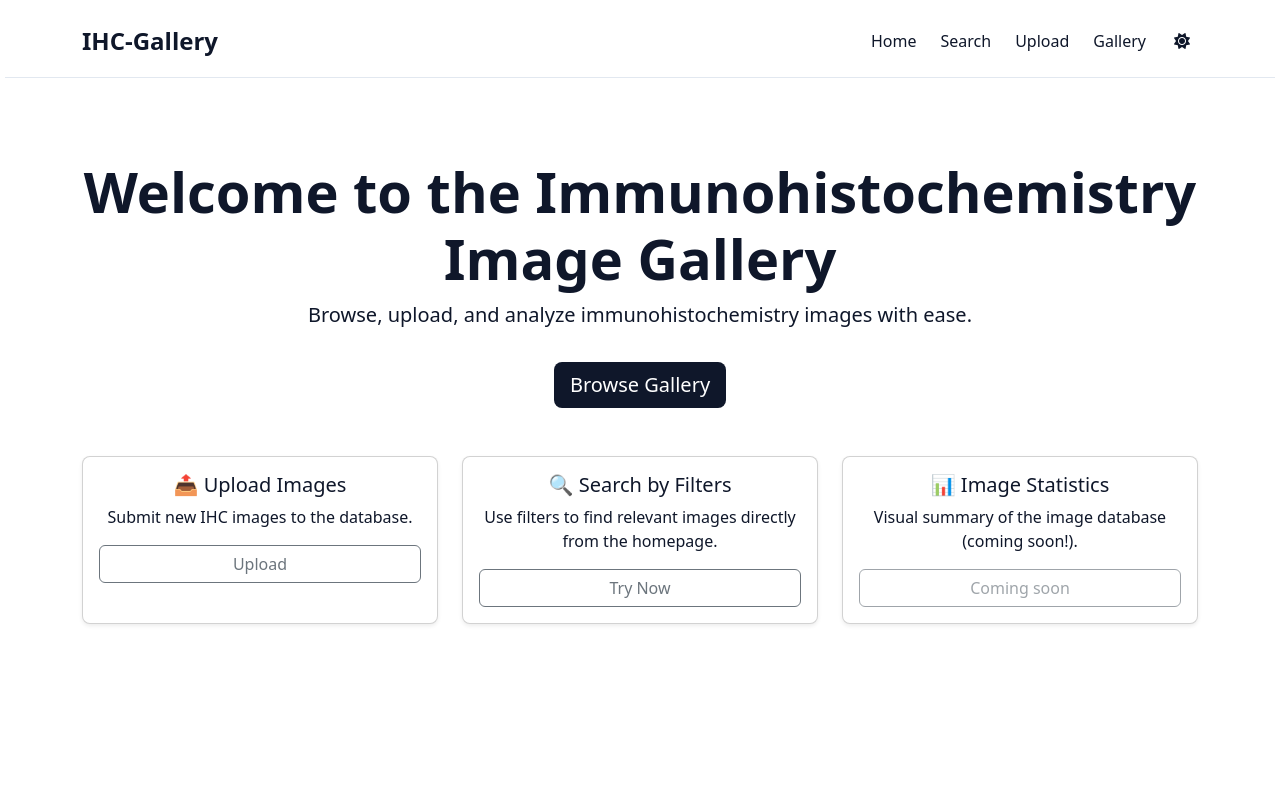
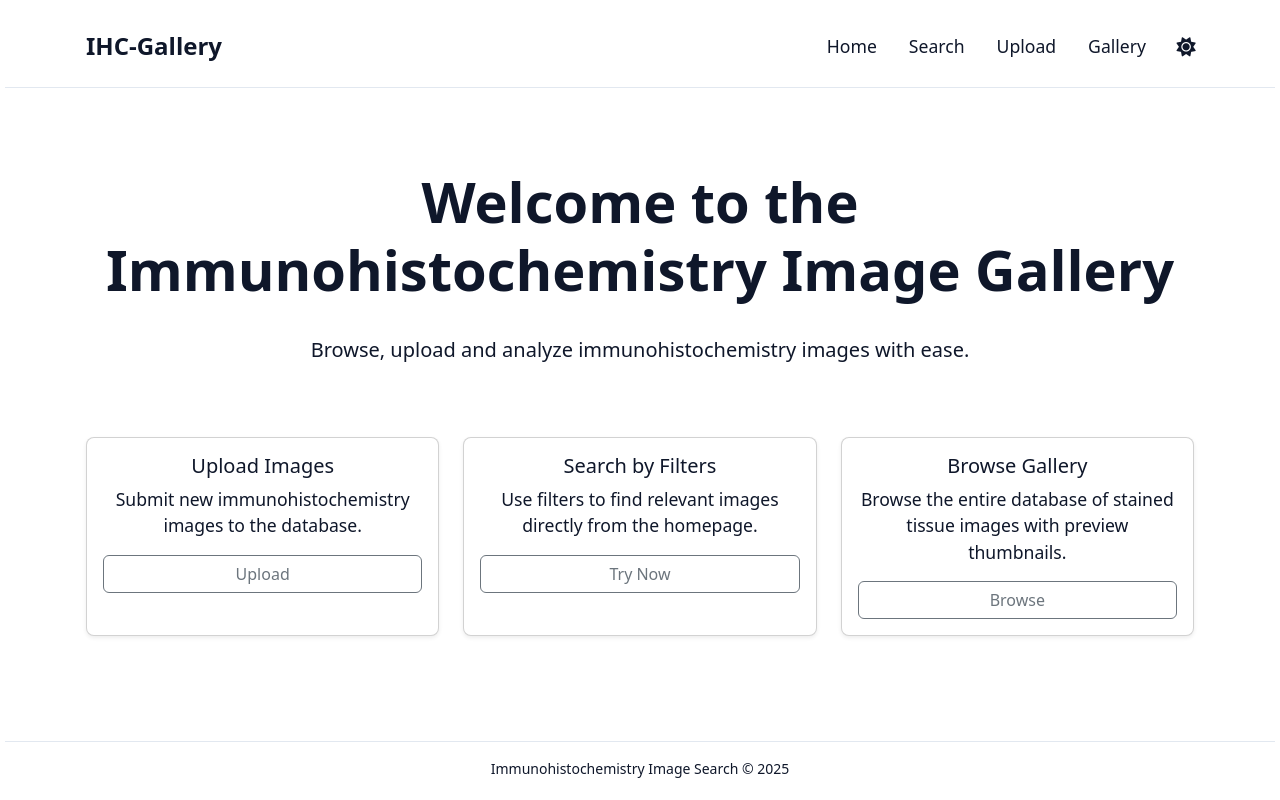
Before and after one commit to emmicamilla/emmicamilla.github.io, a Flask app: page / in a window 1280 px wide. Run offline with Flask 3, Linux system fonts and the light colour scheme; some libraries are stand-ins or nearby versions.

Commit message:
final desing

```diff
--- a/app/static/styles.css
+++ b/app/static/styles.css
@@ -1,30 +1,12 @@
-/* ========== Perusasetukset ========== */
-* {
-  box-sizing: border-box;
-}
-
-body {
-  padding: 5px;
-  font-family: var(--font-sans);
-  background-color: var(--background);
-  color: var(--foreground);
-  min-height: 100vh;
-  display: flex;
-  flex-direction: column;
-  transition: background-color 0.3s, color 0.3s;
-}
-
 /* ========== Muuttujat (teemat) ========== */
 :root {
   --font-sans: system-ui, -apple-system, BlinkMacSystemFont, 'Segoe UI', Roboto, 'Helvetica Neue', Arial, sans-serif;
-
-  /* Light theme */
   --background: #ffffff;
   --foreground: #0f172a;
   --card: #ffffff;
   --card-foreground: #0f172a;
   --border: #e2e8f0;
-  --input: #e2e8f0;
+  --input: #f1f5f9;
   --primary: #0f172a;
   --primary-foreground: #ffffff;
   --secondary: #f1f5f9;
@@ -57,23 +39,96 @@ body {
   --muted-foreground: #94a3b8;
 }
 
-/* ========== Rakenne ========== */
+/* ========== Perusasetukset ========== */
+* {
+  box-sizing: border-box;
+}
 
 
-@media (max-width: 768px) {
-  .container {
-    margin: 10px;
-    padding: 5px;
+/* Piilota normaali nav mobiilissa */
+@media (max-width: 767px) {
+  nav {
+    display: none; /* Desktop-navigaation piilotus mobiilissa */
+  }
+
+  .mobile-menu-button {
+    display: inline-block !important; /* Näytä menu-painike mobiilissa */
+  }
+
+  .mobile-menu {
+    display: flex; /* Varmista, että mobile menu on olemassa ja piilossa (transform: translateX(100%)) */
   }
 }
 
+/* Desktopissa mobile menu on piilossa */
+@media (min-width: 768px) {
+  .mobile-menu {
+    display: none !important; /* Ei näytetä mobile menu desktopissa */
+  }
+  .mobile-menu-button {
+    display: none !important; /* Piilota menu-painike desktopissa */
+  }
+}
+
+
+body {
+  padding: 5px;
+  font-family: var(--font-sans);
+  background-color: var(--background);
+  color: var(--foreground);
+  min-height: 100vh;
+  display: flex;
+  flex-direction: column;
+  font-size: clamp(0.9rem, 1vw + 0.5rem, 1.1rem);
+  transition: background-color 0.3s, color 0.3s;
+}
+
+/* ========== Lomakkeiden perusasetukset ========== */
+input[type="text"],
+input[type="email"],
+input[type="password"],
+select,
+textarea {
+  background-color: var(--input);
+  color: var(--foreground);
+  border: 1px solid var(--border);
+  border-radius: var(--radius);
+  padding: 0.25rem 0.5rem;
+  width: 100%;
+  appearance: none; /* poistaa oletusnuolen */
+}
+
+input::placeholder {
+  color: var(--muted-foreground);
+}
+
+.dark select {
+  background-color: var(--card);
+}
+
+/* ========== Layout ========== */
 main {
-  flex: 1;
+  flex: auto;
   padding: 2rem 0;
 }
 
+.container {
+  margin: 0 auto;
+  padding: 0 1rem;
+}
 
 /* ========== Navigointi ========== */
+header {
+  border-bottom: 1px solid var(--border);
+}
+
+.header-content {
+  display: flex;
+  justify-content: space-between;
+  align-items: center;
+  padding: 1rem 0;
+}
+
 .nav-container {
   display: flex;
   align-items: center;
@@ -86,9 +141,14 @@ nav {
 nav a {
   color: var(--foreground);
   text-decoration: none;
-  padding: 0.5rem 0.75rem;
+  padding: 0.75rem 1rem;
   border-radius: var(--radius);
   transition: background-color 0.2s;
+}
+
+nav a:focus-visible {
+  outline: 2px solid var(--primary);
+  outline-offset: 2px;
 }
 
 nav a:hover {
@@ -304,12 +336,17 @@ select {
   background-size: 1rem;
 }
 
-.dark select {
-  background-color: var(--card);
+/* ========== Painikkeet ========== */
+button,
+.btn-outline,
+.btn-primary {
+  padding: 0.5rem 1rem;
+  border-radius: var(--radius);
+  font-size: 0.875rem;
+  font-weight: 500;
+  cursor: pointer;
+  transition: background-color 0.2s;
 }
-
-/* ========== Painikkeet ========== */
-
 
 .btn-outline {
   background-color: transparent;
@@ -344,11 +388,22 @@ select {
   display: flex;
   align-items: center;
   justify-content: center;
+  position: relative;
+
+}
+.theme-toggle:hover {
+  background-color: var(--accent);
+}
+
+.sun-icon, .moon-icon {
+  font-size: 1.2rem;
+  transition: transform 0.3s, opacity 0.3s;
 }
 
 .sun-icon {
   opacity: 1;
   transform: rotate(0) scale(1);
+  position: absolute;
 }
 
 .moon-icon {
@@ -367,14 +422,12 @@ select {
   transform: rotate(0) scale(1);
 }
 
-.mobile-menu,
-.overlay {
-  display: none; /* oletuksena piilotettu */
+
+/* ========== Footer ========== */
+.footer {
+  text-align: center;
+  padding: 1rem;
+  font-size: 0.875rem;
+  border-top: 1px solid var(--border);
+  padding: 1rem 0;
 }
-
-@media (max-width: 768px) {
-  .mobile-menu,
-  .overlay {
-    display: block; /* näkyy vain mobiilissa */
-  }
-}
--- a/app/templates/base.html
+++ b/app/templates/base.html
@@ -2,42 +2,53 @@
 <html lang="en">
 
 <head>
-  <meta charset="UTF-8">
-  <meta name="viewport" content="width=device-width, initial-scale=1.0">
+  <meta charset="UTF-8" />
+  <meta name="viewport" content="width=device-width, initial-scale=1.0" />
 
   <!-- Bootstrap CSS -->
-  <link href="https://cdn.jsdelivr.net/npm/bootstrap@5.2.3/dist/css/bootstrap.min.css" rel="stylesheet" crossorigin="anonymous">
+  <link href="https://cdn.jsdelivr.net/npm/bootstrap@5.2.3/dist/css/bootstrap.min.css" rel="stylesheet" crossorigin="anonymous" />
 
   <!-- Choices.js CSS -->
-  <link rel="stylesheet" href="https://cdn.jsdelivr.net/npm/choices.js/public/assets/styles/choices.min.css">
+  <link rel="stylesheet" href="https://cdn.jsdelivr.net/npm/choices.js/public/assets/styles/choices.min.css" />
 
-  <!-- Font Awesome -->
-  <link rel="stylesheet" href="https://cdnjs.cloudflare.com/ajax/libs/font-awesome/6.4.0/css/all.min.css">
+   <!-- Font Awesome -->
+   <link rel="stylesheet" href="https://cdnjs.cloudflare.com/ajax/libs/font-awesome/6.4.0/css/all.min.css">
 
   <!-- Custom styles -->
-  <link rel="stylesheet" href="{{ url_for('static', filename='styles.css') }}">
+  <link rel="stylesheet" href="{{ url_for('static', filename='styles.css') }}" />
 
   <title>{% block title %}IHC image gallery{% endblock %}</title>
+
+  <script>
+    // Asetetaan teema heti (ennen CSS:n ja sivun latausta)
+    (function () {
+      const theme = localStorage.getItem('theme');
+      if (theme === 'dark') {
+        document.documentElement.classList.add('dark');
+      } else {
+        document.documentElement.classList.remove('dark');
+      }
+    })();
+  </script>
 </head>
 
 <body>
-
   <header>
     <div class="container">
-      <div class="header-content">
+      <div class="header-content d-flex align-items-center justify-content-between">
         <a href="/" class="logo">IHC-Gallery</a>
-        <div class="nav-container">
-          <nav>
+        <div class="nav-container d-flex align-items-center">
+          <nav class="d-none d-md-flex">
             <a href="/">Home</a>
-            <a href="/search" class="active">Search</a>
+            <a href="/search">Search</a>
             <a href="/upload">Upload</a>
             <a href="/gallery">Gallery</a>
           </nav>
-          <button class="theme-toggle" aria-label="Toggle theme">
+          <button class="theme-toggle btn btn-link ms-3" aria-label="Toggle theme">
             <i class="fas fa-sun sun-icon"></i>
             <i class="fas fa-moon moon-icon"></i>
           </button>
-          <button class="mobile-menu-button" aria-label="Open menu">
+          <button class="mobile-menu-button btn btn-link d-md-none ms-3" aria-label="Open menu">
             <i class="fas fa-bars"></i>
           </button>
         </div>
@@ -45,8 +56,9 @@
     </div>
   </header>
 
-  <div class="mobile-menu">
-    <button class="mobile-menu-close" aria-label="Close menu">
+  <!-- Mobile menu -->
+  <div class="mobile-menu" aria-hidden="true" tabindex="-1">
+    <button class="mobile-menu-close btn btn-link" aria-label="Close menu">
       <i class="fas fa-times"></i>
     </button>
     <a href="/">Home</a>
@@ -67,22 +79,19 @@
   <script src="https://cdn.jsdelivr.net/npm/choices.js/public/assets/scripts/choices.min.js"></script>
 
   <script>
-    // Theme toggle functionality
+  // Teemavaihtopainikkeen toiminnallisuus
+  document.addEventListener('DOMContentLoaded', () => {
     const themeToggle = document.querySelector('.theme-toggle');
-    const prefersDarkScheme = window.matchMedia('(prefers-color-scheme: dark)');
-    const currentTheme = localStorage.getItem('theme') || (prefersDarkScheme.matches ? 'dark' : 'light');
-
-    if (currentTheme === 'dark') {
-      document.body.classList.add('dark');
-    }
 
     themeToggle.addEventListener('click', () => {
-      document.body.classList.toggle('dark');
-      const theme = document.body.classList.contains('dark') ? 'dark' : 'light';
-      localStorage.setItem('theme', theme);
+      const html = document.documentElement;
+      const isDark = html.classList.toggle('dark');
+      localStorage.setItem('theme', isDark ? 'dark' : 'light');
     });
-
-    // Mobile menu functionality (if needed, add mobile menu structure in HTML)
+  });
+  </script>
+  <script>
+    // Mobile menu functionality
     const mobileMenuButton = document.querySelector('.mobile-menu-button');
     const mobileMenu = document.querySelector('.mobile-menu');
     const overlay = document.querySelector('.overlay');
@@ -93,12 +102,15 @@
         mobileMenu.classList.add('open');
         overlay.classList.add('open');
         document.body.style.overflow = 'hidden';
+        mobileMenu.setAttribute('aria-hidden', 'false');
+        mobileMenu.focus();
       });
 
       function closeMenu() {
         mobileMenu.classList.remove('open');
         overlay.classList.remove('open');
         document.body.style.overflow = '';
+        mobileMenu.setAttribute('aria-hidden', 'true');
       }
 
       mobileMenuClose.addEventListener('click', closeMenu);
@@ -106,12 +118,17 @@
     }
   </script>
 
+
+  <footer class="footer d-flex justify-content-center align-items-center">
+    <p class="mb-0">Immunohistochemistry Image Search © 2025</p>
+  </footer>
+
   <!-- Page-specific JS -->
   {% if request.endpoint == 'image_bp.search' %}
   <script src="{{ url_for('static', filename='js/search.js') }}"></script>
   {% elif request.endpoint == 'image_bp.gallery' %}
   <script src="{{ url_for('static', filename='js/gallery.js') }}"></script>
   {% endif %}
+</body>
 
-</body>
 </html>
--- a/app/templates/index.html
+++ b/app/templates/index.html
@@ -4,31 +4,30 @@
 {% block content %}
 <div class="container my-5 text-center">
     <h1 class="display-4 fw-bold">Welcome to the Immunohistochemistry Image Gallery</h1>
-    <p class="lead">Browse, upload, and analyze immunohistochemistry images with ease.</p>
-    <a href="{{ url_for('image_bp.gallery') }}" class="btn btn-primary btn-lg mt-3">Browse Gallery</a>
+    <p class="lead py-4">Browse, upload and analyze immunohistochemistry images with ease.</p>
 </div>
 
 <div class="container text-center my-5">
     <div class="row g-4">
         <div class="col-md-4">
             <div class="card h-100 shadow-sm p-3">
-                <h5>📤 Upload Images</h5>
-                <p>Submit new IHC images to the database.</p>
+                <h5>Upload Images</h5>
+                <p>Submit new immunohistochemistry images to the database.</p>
                 <a href="{{ url_for('image_bp.upload') }}" class="btn btn-outline-secondary">Upload</a>
             </div>
         </div>
         <div class="col-md-4">
             <div class="card h-100 shadow-sm p-3">
-                <h5>🔍 Search by Filters</h5>
+                <h5>Search by Filters</h5>
                 <p>Use filters to find relevant images directly from the homepage.</p>
                 <a href="{{ url_for('image_bp.search') }}" class="btn btn-outline-secondary">Try Now</a>
             </div>
         </div>
         <div class="col-md-4">
             <div class="card h-100 shadow-sm p-3">
-                <h5>📊 Image Statistics</h5>
-                <p>Visual summary of the image database (coming soon!).</p>
-                <button class="btn btn-outline-secondary" disabled>Coming soon</button>
+                <h5>Browse Gallery</h5>
+                <p>Browse the entire database of stained tissue images with preview thumbnails.</p>
+                <a href="{{ url_for('image_bp.search') }}" class="btn btn-outline-secondary">Browse</a>
             </div>
         </div>
     </div>
```
Also changed, not shown: other parts of app/static/styles.css (+16 -37 lines). Lines whose indentation alone changed are shown as unchanged.
